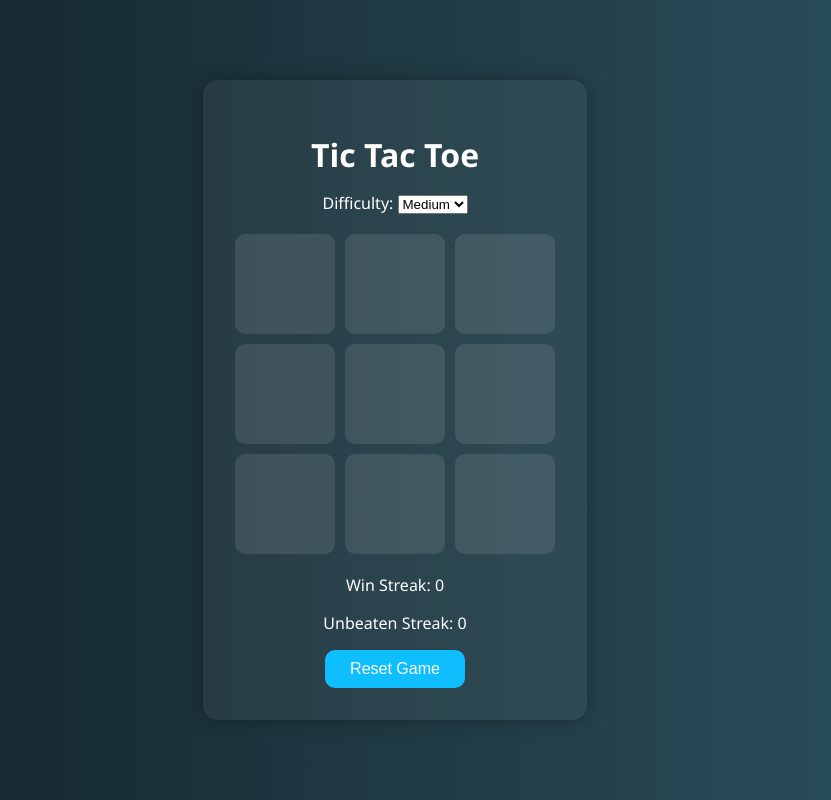
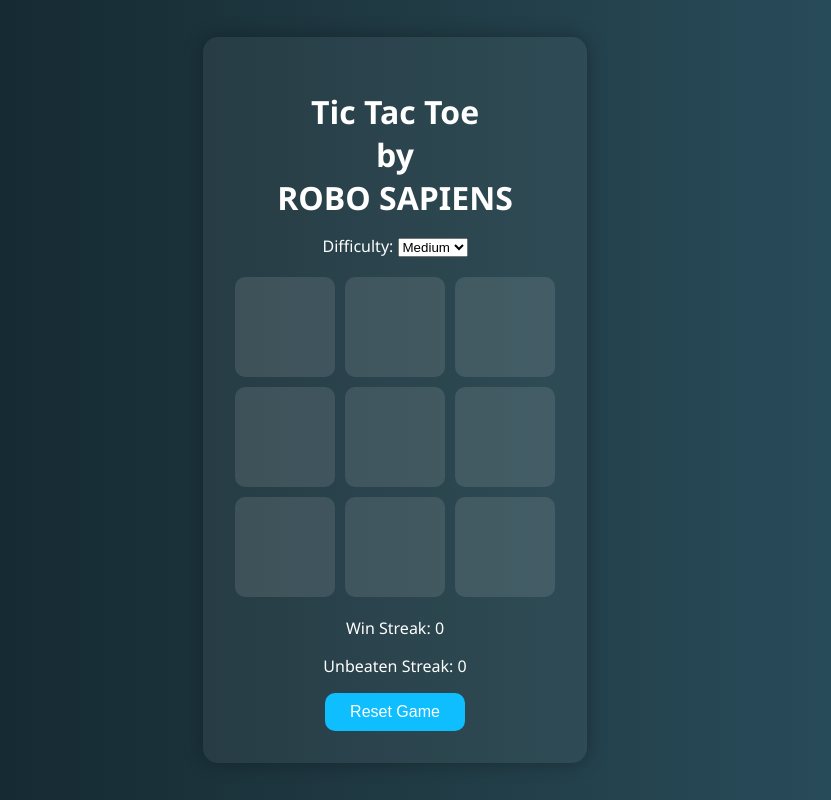
Before and after one commit to ROBO-VERSE/Tictactoe-by-RS, a plain HTML site: page index.html in a window 1280 px wide. Shown: the whole page, without its empty margins (245-1076 px from the left). Drawn offline with Linux system fonts and the light colour scheme.

Commit message:
Update index.html

```diff
--- a/index.html
+++ b/index.html
@@ -8,7 +8,7 @@
 </head>
 <body>
   <div class="container">
-    <h1>Tic Tac Toe</h1>
+    <h1 align="center">Tic Tac Toe<br>by<br>ROBO SAPIENS</h1>
     <div id="difficulty-container">
       <label for="difficulty">Difficulty:</label>
       <select id="difficulty">
```
